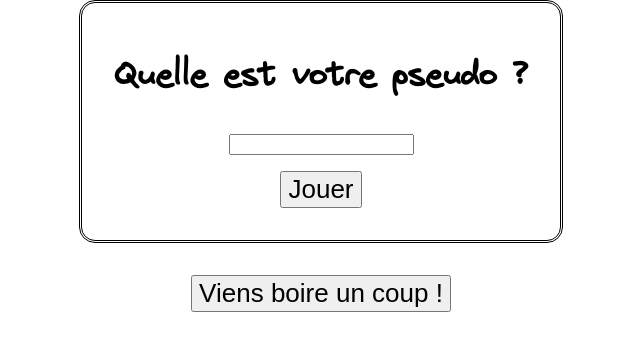
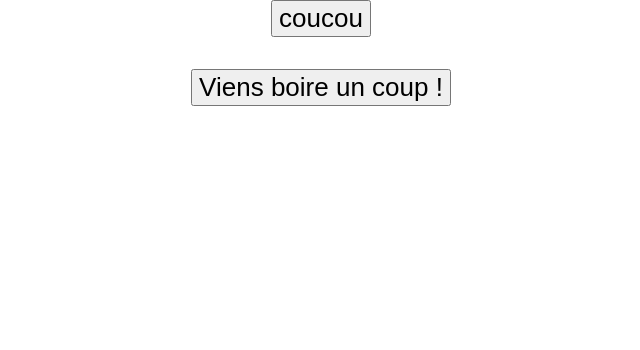
Before and after one commit to WildCodeSchool/2023-02-JS-Reims-project-2-wild-beer, a React (Vite) app in the folder frontend/: page / in a window 1280 px wide. Both pictures are taken after a click on the button "Jouer". Shown: the top 350 px of the page, without its empty margins (319-959 px from the left). Built offline with nearby package versions, Linux system fonts and the light colour scheme.

Commit message:
add a boolean state for switch between the component Menu and a button who have the same onClick for switch the bool state isMenu

```diff
--- a/frontend/src/App.jsx
+++ b/frontend/src/App.jsx
@@ -13,10 +13,19 @@ function App() {
       });
   };
 
+  const handlerChangeMenu = () => {
+    setIsMenu(!isMenu);
+  };
+
   return (
     <div className="App">
-      {isMenu ? <Menu setIsMenu={setIsMenu} isMenu={isMenu} /> : ""}
-      <Menu setIsMenu={setIsMenu} isMenu={isMenu} />
+      {isMenu ? (
+        <Menu setIsMenu={setIsMenu} isMenu={isMenu} />
+      ) : (
+        <button type="button" onClick={handlerChangeMenu}>
+          coucou
+        </button>
+      )}
       <button type="button" onClick={beerFetch}>
         Viens boire un coup !
       </button>
```
